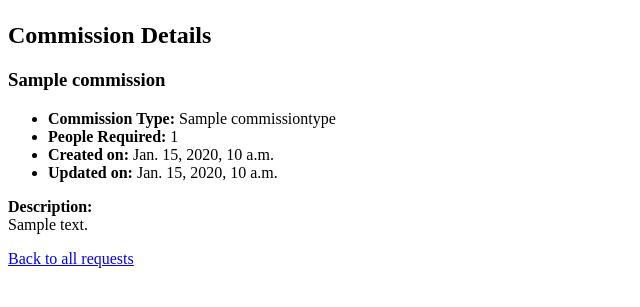
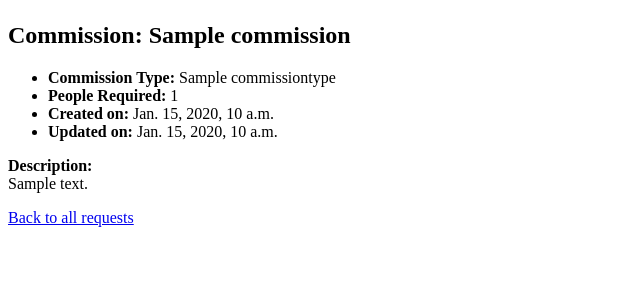
Before and after one commit to yanicells/commongrounds-A-21, a Django app: page /commissions/request/1 in a window 1280 px wide. Shown: the part 58-365 px from the top of the page, without its empty margins (0-640 px from the left). Run offline with Django 5.2, Linux system fonts and the light colour scheme; tables that the repository leaves empty hold one stand-in row (values such as "Sample post").

Commit message:
feat: updated html

```diff
--- a/commissions/templates/commissions/request_detail.html
+++ b/commissions/templates/commissions/request_detail.html
@@ -3,8 +3,7 @@
 {% block title %}{{ commission.title }}{% endblock %}
 
 {% block content %}
-<h2>Commission Details</h2>
-<h3>{{ commission.title }}</h3>
+<h2>Commission: {{ commission.title }}</h2>
 
 <p><ul>
   <li><strong>Commission Type:</strong> {{ commission.commission_type }}<br></li>
--- a/commongrounds/settings.py
+++ b/commongrounds/settings.py
@@ -24,7 +24,7 @@ BASE_DIR = Path(__file__).resolve().parent.parent
 # See https://docs.djangoproject.com/en/6.0/howto/deployment/checklist/
 
 # SECURITY WARNING: keep the secret key used in production secret!
-SECRET_KEY = os.getenv('SECRET_KEY')
+SECRET_KEY = 'dcv$xh+r_4-qo639f%*r)mw1bf5o-p0b(72n%#paa$9woocsko'#os.getenv('SECRET_KEY')
 
 # SECURITY WARNING: don't run with debug turned on in production!
 DEBUG = True
```
